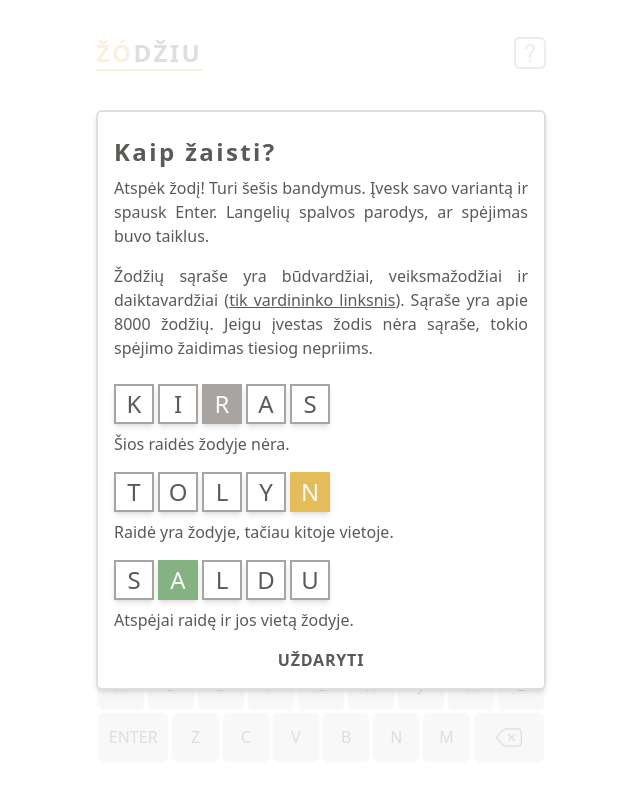
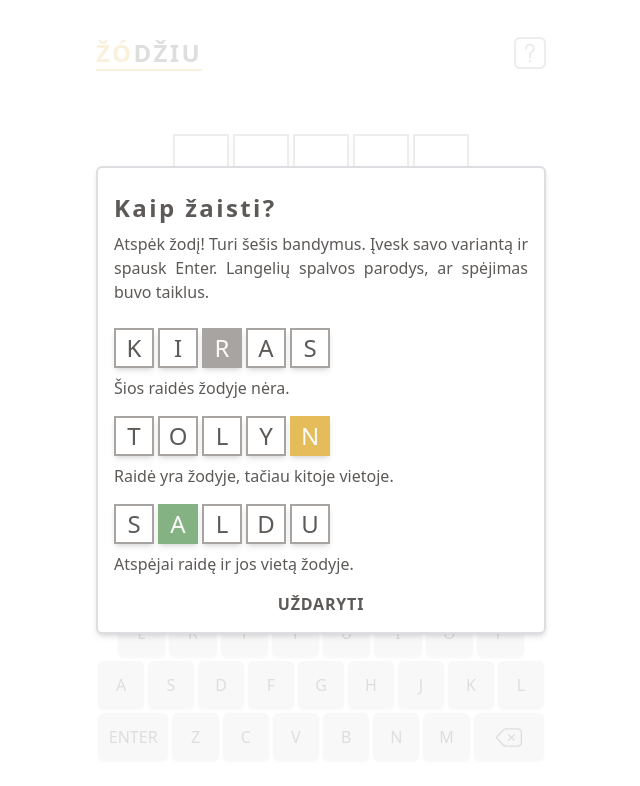
Before and after one commit to simas-b/zodziu-react, a React (Create React App) app: page / in a window 1280 px wide. Shown: the top 786 px of the page, without its empty margins (319-959 px from the left). Built offline with nearby package versions, Linux system fonts and the light colour scheme.

Commit message:
simplify rules

```diff
--- a/src/components/Rules.tsx
+++ b/src/components/Rules.tsx
@@ -14,10 +14,6 @@ export default function Rules({ onClose }: Props) {
       <p className="text-justify mb-4">
         Atspėk žodį! Turi šešis bandymus. Įvesk savo variantą ir spausk Enter.
         Langelių spalvos parodys, ar spėjimas buvo taiklus.
-      </p>
-      <p className="text-justify mb-4">
-        Žodžių sąraše yra būdvardžiai, veiksmažodžiai ir daiktavardžiai (
-        <u>tik vardininko linksnis</u>). Sąraše yra apie 8000 žodžių. Jeigu įvestas žodis nėra sąraše, tokio spėjimo žaidimas tiesiog nepriims.
       </p>
       <div className="grid grid-cols-5 gap-1 mt-2">
         <Square color="white" letter="k" small />
```
